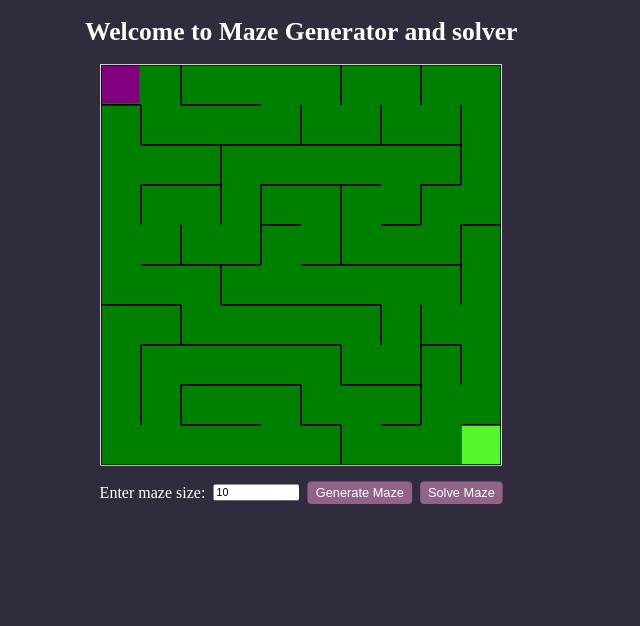
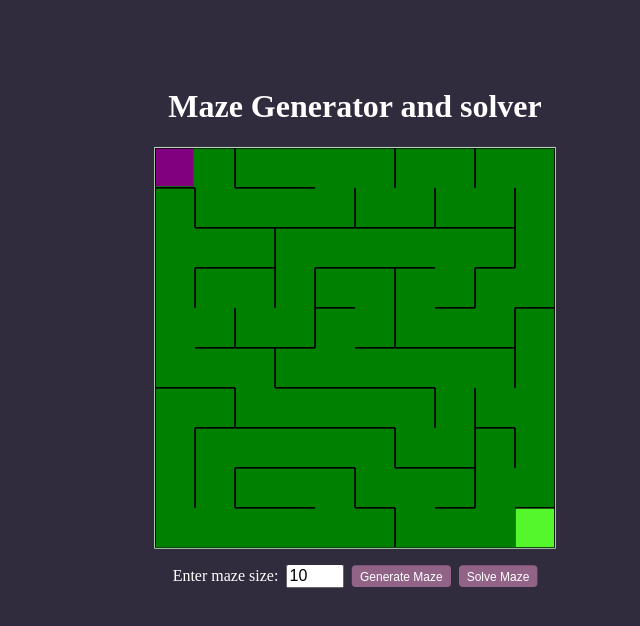
Before and after one commit to AndrewidRizk/A-Maze-Generator-and-visualizer, a plain HTML site: page index.html in a window 1280 px wide. Shown: the whole page, without its empty margins (285-925 px from the left). Drawn offline with Linux system fonts and the light colour scheme.

Commit message:
Update index.html

```diff
--- a/index.html
+++ b/index.html
@@ -17,6 +17,9 @@
             overflow-x: hidden;
 
         }
+        h1{
+            font-size: 40px;
+        }
         canvas {
             max-width: 100%; /* Limits the canvas width to not exceed the screen width */
             border: 1px solid white; /* Adds visibility with a white border */
@@ -24,7 +27,8 @@
         }
 
         .inputs {
-            font-size: 2.5lvh;
+            font-size: 20px;
+
             display: flex;
             flex-direction: row;
             justify-content: center;
@@ -33,7 +37,7 @@
             margin-bottom: 10px; /* Spacing below the input group */
         }
         button {
-            font-size: 2lvh;
+            font-size: 15px;
 
             padding: 5px 10px; /* Padding inside the buttons */
             background-color: #906387; /* Matching one of your preferred colors */
@@ -87,19 +91,20 @@
 
     </style>
 </head>
-<body style="transform: scale(0.8); transform-origin: top left;">
-    <h1>Welcome to Maze Generator and solver</h1>
+<body style="transform: scale(0.8); ">
+    <h1>Maze Generator and solver</h1>
     <canvas id="mazeCanvas" class="maze"></canvas>
     <div class="inputs">
         <label for="mazeSize" >Enter maze size:</label>
-        <input style="width: 100px;" type="number" id="mazeSize" min="5" max="50" value="10">
-        <button id="generateButton">Generate Maze</button><button id="SolveMaze">Solve Maze</button>
+        <input style="font: 20px sans-serif;" type="number" id="mazeSize" min="5" max="50" value="10">
+        <button id="generateButton">Generate Maze</button>
+        <button id="SolveMaze">Solve Maze</button>
     </div>
 
     <script src="mazeGenerator.js"></script>
     <div id="popup" class="popup">
         <div class="popup-content">
-            <p>Waiting for API's response.<br>Allow 3 minutes for Render free plan run time.</p>
+            <p>Waiting for API's response.<br>Allow 3 minutes for Render free plan run time. <br>This wait time is required when there was no calls for the back end for over 20 minutes.</p>
         </div>
     </div>
 </body>
```
